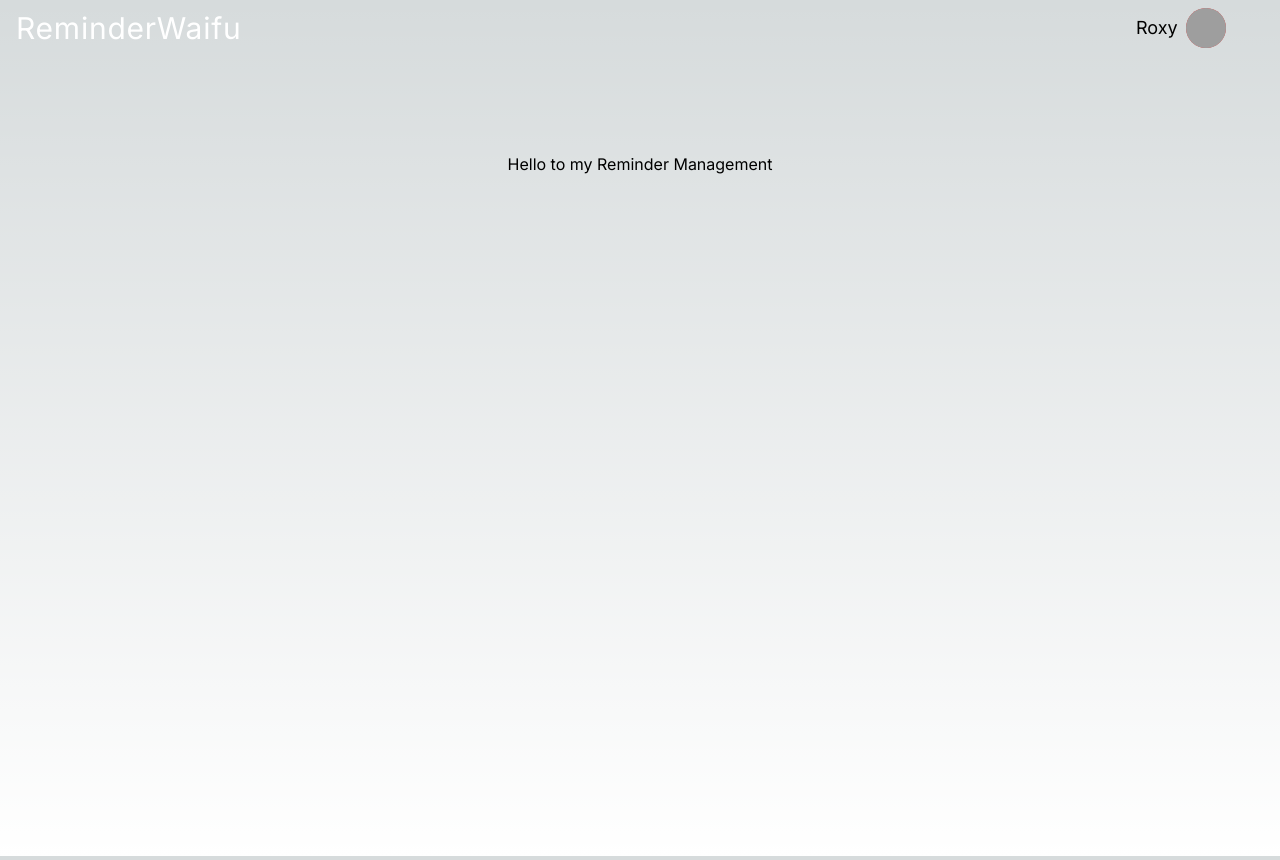
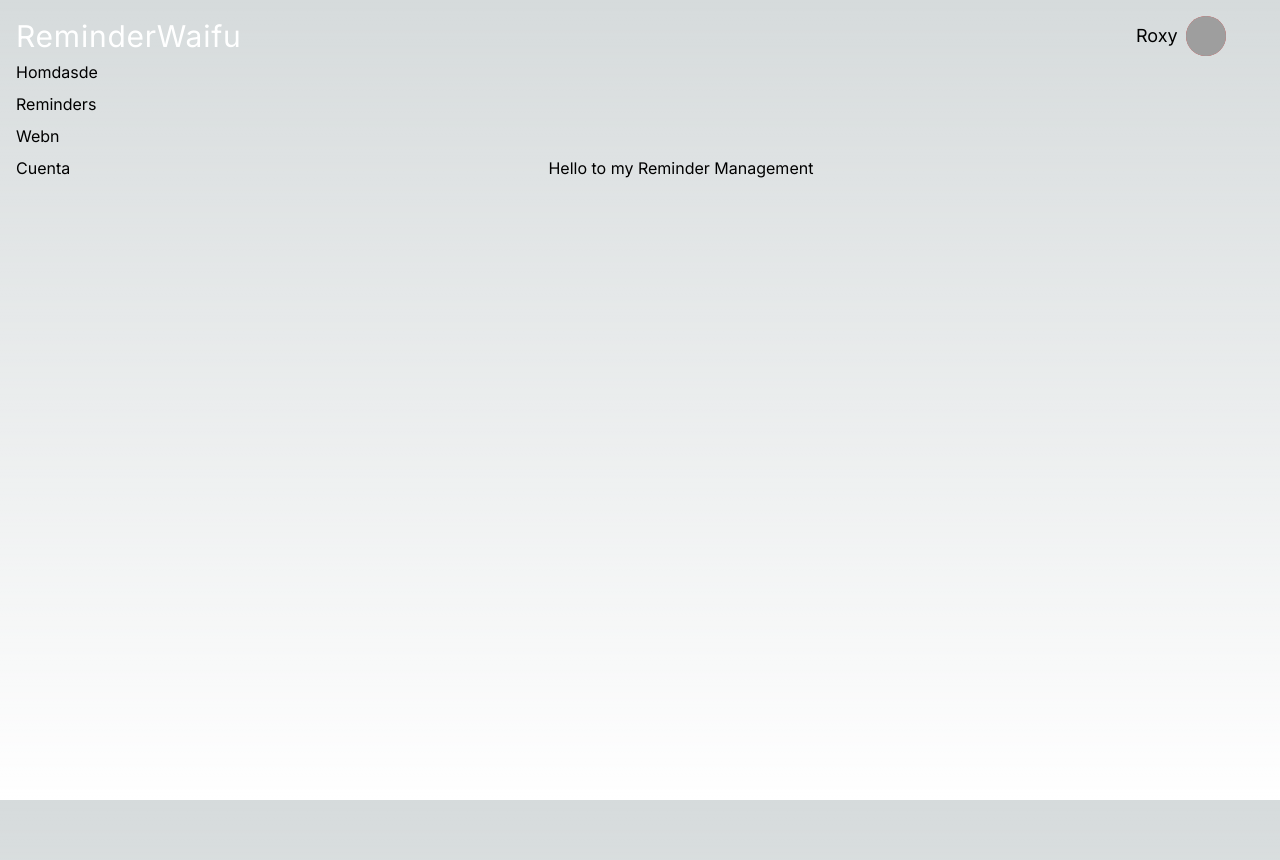
Before and after one commit to DeyCasGuerrero/reminder-management, a Next.js app: page / in a window 1280 px wide. Built offline with nearby package versions, Linux system fonts and the light colour scheme; grey boxes are pictures that could not be loaded.

Commit message:
new commit

```diff
--- a/src/app/(home)/page.tsx
+++ b/src/app/(home)/page.tsx
@@ -1,11 +1,14 @@
 import Image from "next/image";
-import {NavBar} from "@/features/index";
+import {NavBar, SideBar} from "@/features/index";
 export default function Home() {
   return (
-    <div className="flex flex-col w-full min-h-screen">
+    <div className="flex flex-col w-full px-4 py-3 h-screen">
       <NavBar/>
-      <div>
-        <main className="flex min-h-screen flex-col items-center justify-between p-24">
+      <div className="flex  w-full h-full ">
+        <div className="h-full">
+        <SideBar/>
+        </div>
+        <main className="flex  w-full min-h-screen flex-col items-center justify-between p-24">
           <h1>Hello to my Reminder Management</h1>
         </main>
       </div>
--- a/src/features/index.ts
+++ b/src/features/index.ts
@@ -1 +1,2 @@
 export {default as NavBar} from './ui/navBar/NavBar'
+export {default as SideBar} from './ui/sideBar/SideBar'
--- a/src/features/ui/navBar/NavBar.tsx
+++ b/src/features/ui/navBar/NavBar.tsx
@@ -2,7 +2,7 @@ import Image from "next/image";
 
 export default function NavBar(){
     return(
-        <nav className="flex items-center justify-between w-full p-4 h-14 ">
+        <nav className="flex items-center justify-between w-full py-1 h-14 ">
             <div className="">
                 <h1 className="text-white text-3xl tracking-wide">
                     ReminderWaifu
--- a/src/features/ui/sideBar/sideBar.tsx
+++ b/src/features/ui/sideBar/sideBar.tsx
@@ -1,7 +1,25 @@
-export default function sideBard(){
+import Link from "next/link";
+
+export default function SideBard(){
     return (
-        <nav>
+        <div className="flex flex-col gap-2  h-full ">
+            <Link href={'/Home'} legacyBehavior>
+                <a> Homdasde </a>
+            </Link>
 
-        </nav>
+            <Link href={'/Home'} legacyBehavior>
+                <a> Reminders </a>
+            </Link>
+
+            <Link href={'/Home'} legacyBehavior>
+                <a> Webn </a>
+            </Link>
+
+            <Link href={'/Home'} legacyBehavior>
+                <a> Cuenta </a>
+            </Link>
+
+
+        </div>
     )
 }
```
